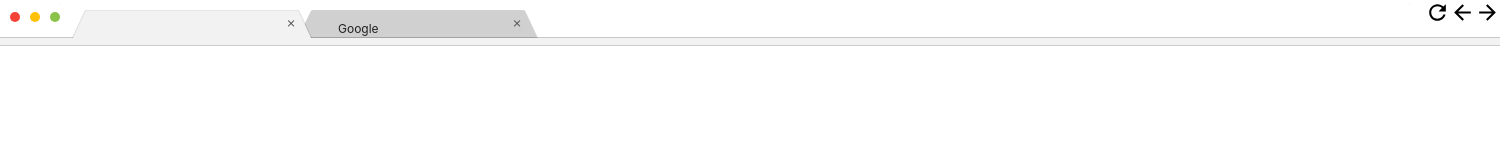
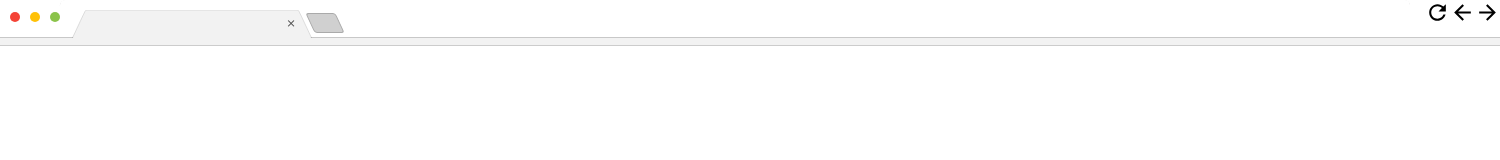
Before and after one commit to Kiricon/ComfyBrowser, an Electron app: page src/index.html in a window 1500 px wide. Drawn offline with nearby package versions, Linux system fonts and the light colour scheme; files that its build step writes are made by us from their sources; files whose address does not match are found by name.

Commit message:
New tab button no looks like the chrome one.

```diff
--- a/src/css/window.scss
+++ b/src/css/window.scss
@@ -45,15 +45,21 @@ body {
   float: left;
   display: table;
   -webkit-app-region: no-drag;
+  cursor: pointer;
+  width: 30px;
+  height: 20px;
+  border-radius: 3px;
+  border: solid 1px #aaa;
+  margin-left: 12px;
+  margin-top: 3px;
+  -webkit-transform: skew(25deg);
+  background: #d0d0d0;
 }
 
 #tabs {
   float: left;
   width: calc( 100% - 150px);
   height: 30px;
-}
-#newTab {
-  padding: 5px;
 }
 
 #newTab:hover {
--- a/src/index.html
+++ b/src/index.html
@@ -26,23 +26,8 @@
 
                 <div class="chrome-tabs-shell">
                     <div class="chrome-tabs">
-                        <div class="chrome-tab" id="newTab">
-                            <div class="chrome-tab-background">
-                                <svg version="1.1" xmlns="http://www.w3.org/2000/svg">
-                                    <defs>
-                                        <symbol id="topleft" viewBox="0 0 214 29"><path d="M14.3 0.1L214 0.1 214 29 0 29C0 29 12.2 2.6 13.2 1.1 14.3-0.4 14.3 0.1 14.3 0.1Z"/></symbol>
-                                        <symbol id="topright" viewBox="0 0 214 29"><use xlink:href="#topleft"/></symbol>
-                                        <clipPath id="crop"><rect class="mask" width="100%" height="100%" x="0"/></clipPath>
-                                    </defs>
-                                    <svg width="50%" height="100%" transfrom="scale(-1, 1)"><use xlink:href="#topleft" width="214" height="29" class="chrome-tab-background"/><use xlink:href="#topleft" width="214" height="29" class="chrome-tab-shadow"/></svg>
-                                    <g transform="scale(-1, 1)">
-                                        <svg width="50%" height="100%" x="-100%" y="0"><use xlink:href="#topright" width="214" height="29" class="chrome-tab-background"/><use xlink:href="#topright" width="214" height="29" class="chrome-tab-shadow"/></svg>
-                                    </g>
-                                </svg>
-                            </div>
-                            <div class="chrome-tab-favicon" style="background-image: url('')"></div>
-                            <div class="chrome-tab-title">Google</div>
-                            <div class="chrome-tab-close"></div>
+                        <div id="newTab">
+
                         </div>
 
                     </div>
```
Also changed, not shown: dist/css/window.css, dist/index.html.
